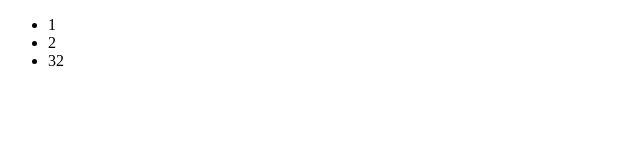
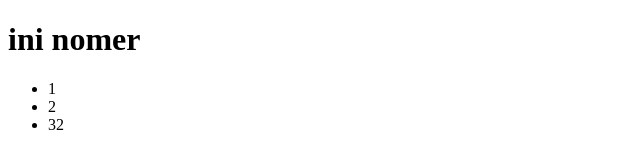
Before and after one commit to ibnuprtma/latihan-cuy, a plain HTML site: page index.html in a window 1280 px wide. Shown: the whole page, without its empty margins (0-640 px from the left). Drawn offline with Linux system fonts and the light colour scheme.

Commit message:
fix issue #1

```diff
--- a/index.html
+++ b/index.html
@@ -8,6 +8,8 @@
 </head>
 <body>
   <div class="container">
+
+    <h1> ini nomer</h1>
     <ul>
       <li>1</li>
       <li>2</li>
```
